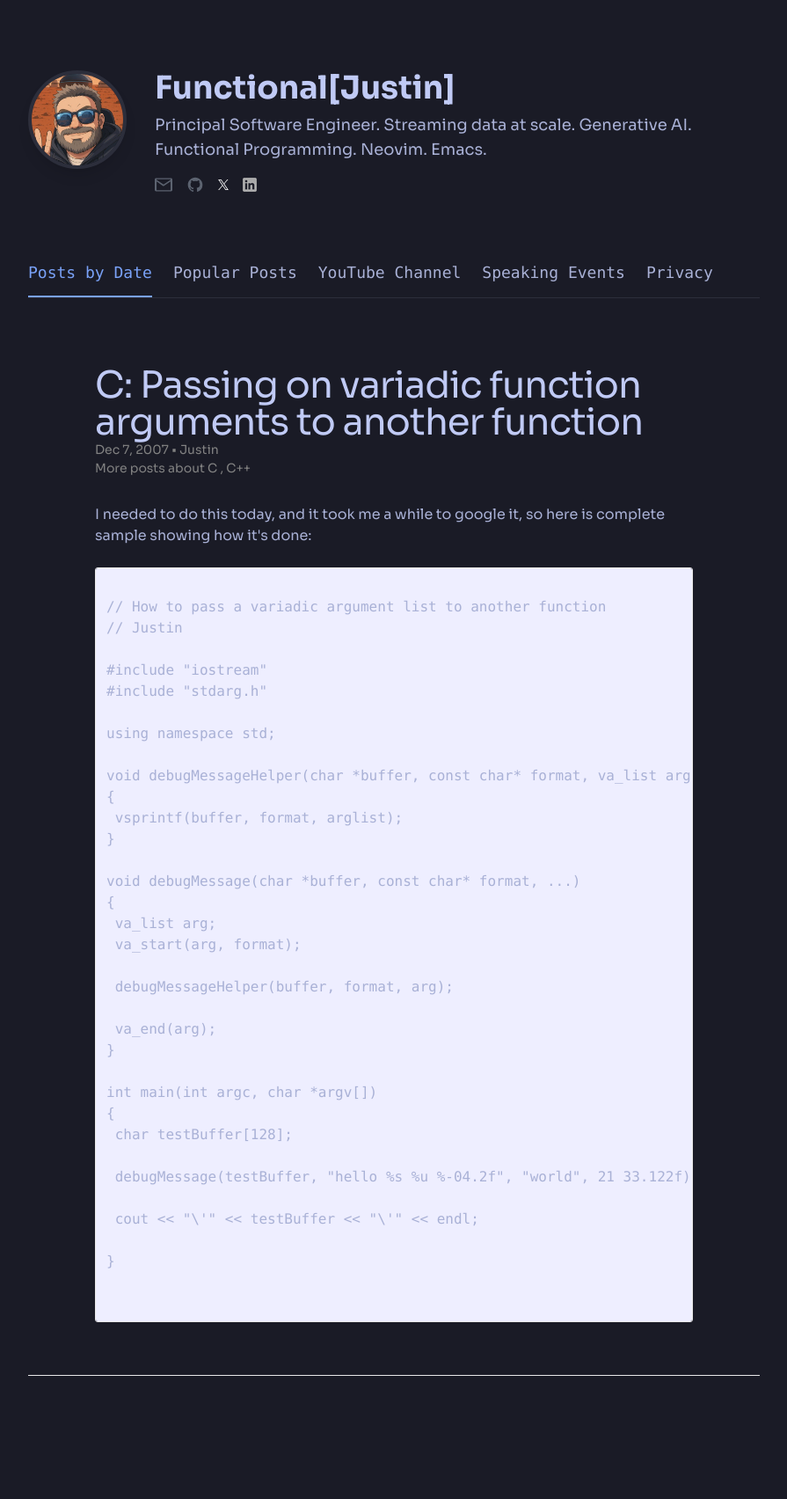
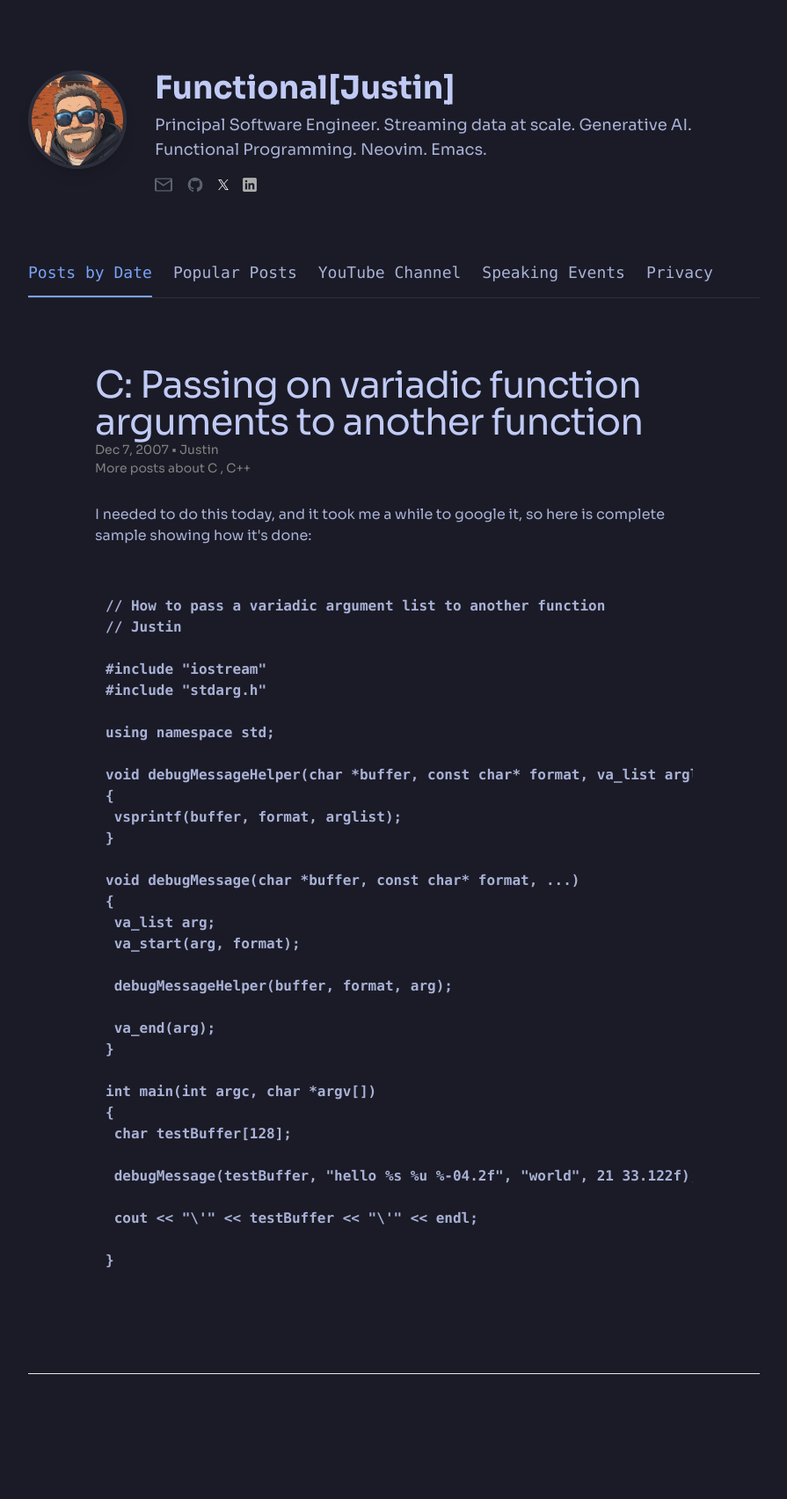
Before and after one commit to justinhj/justinhj.github.io, a Jekyll site: the page built from _posts/2007-12-07-c-passing-on-variadic-function.html, in a window 1280 px wide. Shown: the whole page at 88% size, without its empty margins (192-1087 px from the left). Built offline with Jekyll 4.4.1, drawn with Linux system fonts in a browser that asks for light colours; nearby versions of some CDN libraries.

Commit message:
fix code blocks

```diff
--- a/_orgcss/site.css
+++ b/_orgcss/site.css
@@ -14,12 +14,12 @@ pre.src.src-c {
     background-color: #000;
     color: #fff;
     font-size: 16px;
-    font-family: monaco, Consolas, "Lucida Console", monospace;
+    font-family: 'Sora', sans-serif;
 }
 
 pre.src.src-scala {
     background-color: #000;
     color: #fff;
     font-size: 16px;
-    font-family: monaco, Consolas, "Lucida Console", monospace;
+    font-family: 'JetBrains Mono', monospace;
 }
--- a/_sass/_base.scss
+++ b/_sass/_base.scss
@@ -130,10 +130,11 @@ blockquote {
  */
 pre,
 code {
-    font-size: 15px;
-    border: 1px solid $grey-color-light;
-    border-radius: 3px;
-    background-color: #eef;
+    // font-size: 15px;
+    // border: 1px solid $grey-color-light;
+    // border-radius: 3px;
+    // background-color: #f5f5f5;
+    font-weight: bold;
 }
 
 code {
```
